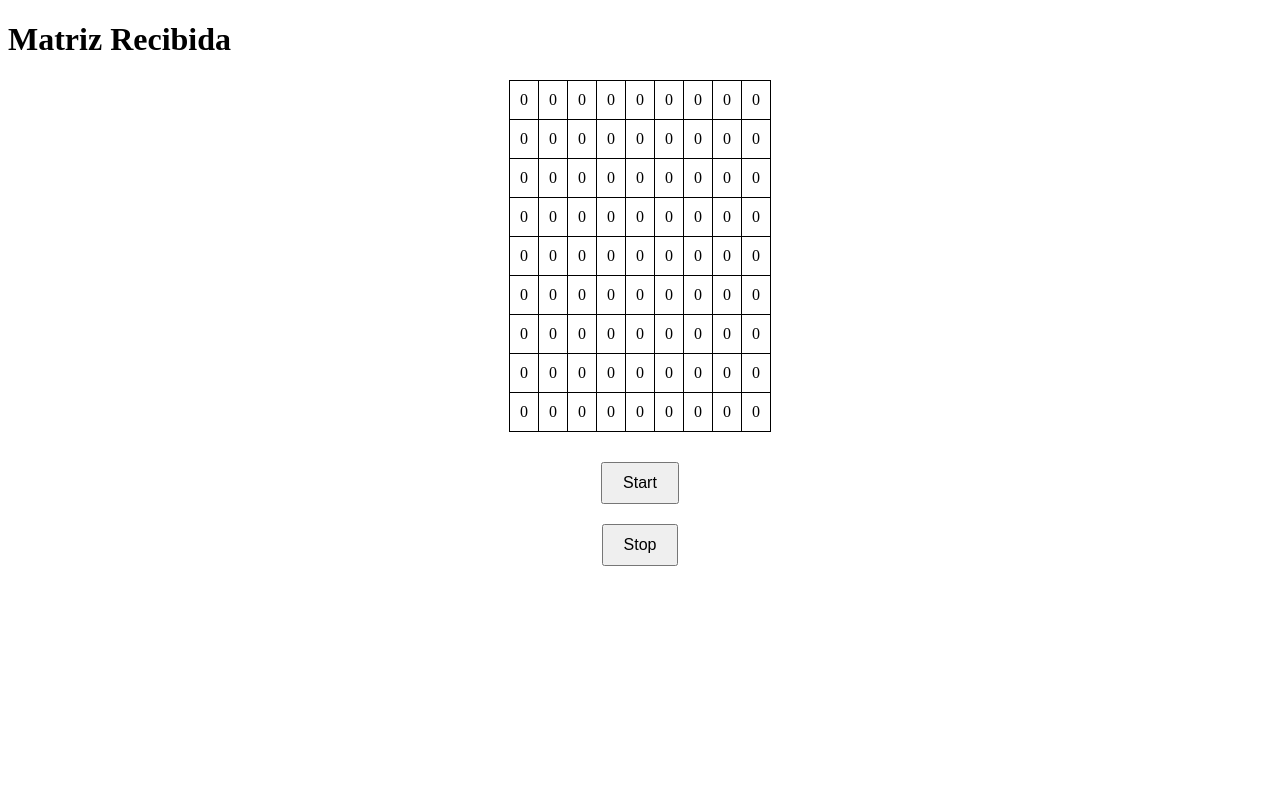
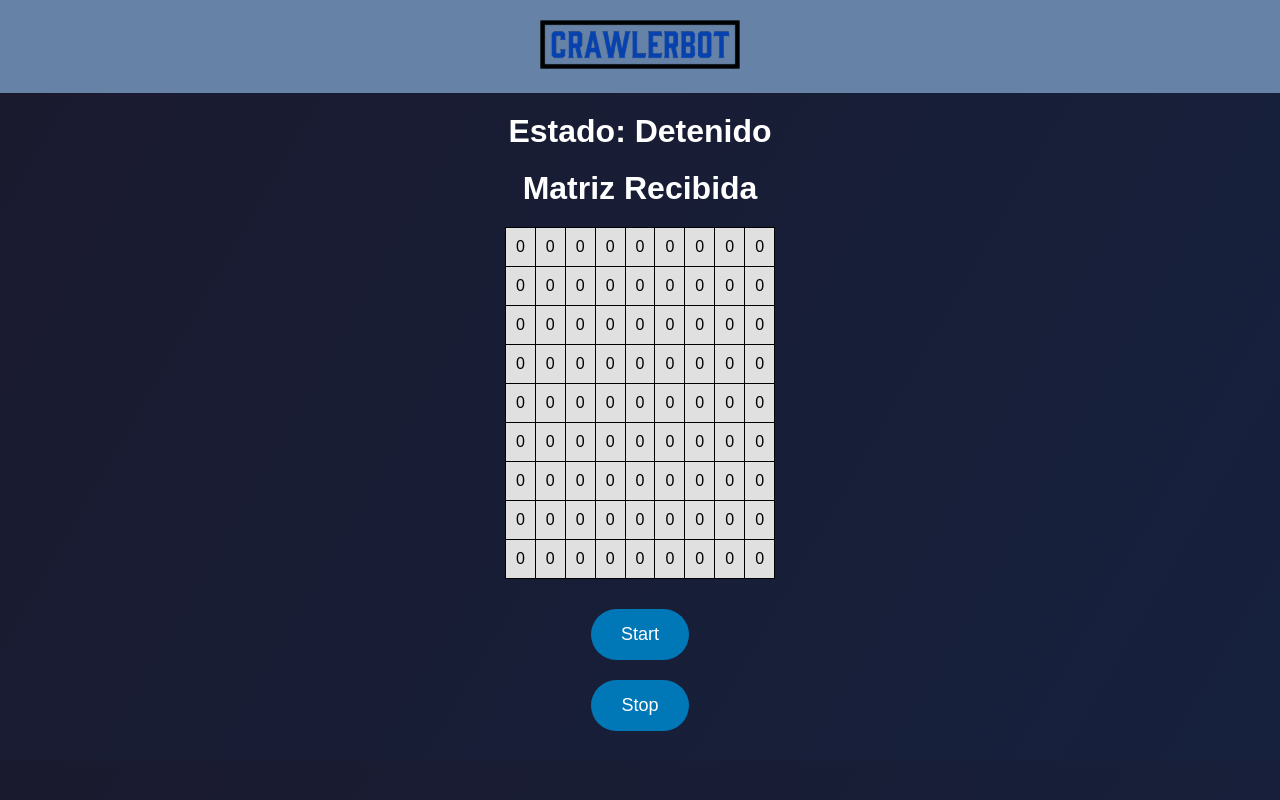
Before and after one commit to tpII/2024-A4-QLEARNING-ESP32, a Django app: page / in a window 1280 px wide. Run offline with Django 5.2, Linux system fonts and the light colour scheme.

Commit message:
Mejorada la pantalla del servidor, las funciones get del servidor y del microcontrolador

```diff
--- a/ServidorDjango/ServidorWeb/ServidorWeb/settings.py
+++ b/ServidorDjango/ServidorWeb/ServidorWeb/settings.py
@@ -124,6 +124,11 @@ USE_TZ = True
 # https://docs.djangoproject.com/en/5.1/howto/static-files/
 
 STATIC_URL = 'static/'
+# settings.py
+STATIC_URL = '/static/'
+STATICFILES_DIRS = [
+    BASE_DIR / "static",  # Asegúrate de que esta línea apunte a tu carpeta estática
+]
 
 # Default primary key field type
 # https://docs.djangoproject.com/en/5.1/ref/settings/#default-auto-field
--- a/ServidorDjango/ServidorWeb/myapp/templates/matriz.html
+++ b/ServidorDjango/ServidorWeb/myapp/templates/matriz.html
@@ -5,27 +5,80 @@
     <meta name="viewport" content="width=device-width, initial-scale=1.0">
     <title>Matriz</title>
     <style>
+        body {
+            margin: 0;
+            font-family: Arial, sans-serif;
+            background: linear-gradient(120deg, #1a1a2e, #16213e); /* Fondo degradado azul oscuro */
+            color: white;
+            text-align: center;
+        }
+
+        header {
+            background-color: #6683a7;
+            padding: 20px;
+        }
+
+        header img {
+            width: 200px; /* Ajusta el tamaño del logo */
+        }
+
+        h1 {
+            margin: 20px 0;
+            color: #ffffff;
+        }
+
         table {
             border-collapse: collapse;
             margin: 20px auto;
+            background: #e0e0e0; /* Fondo claro para contraste */
+            color: #000;
         }
+
         td, th {
             border: 1px solid #000;
             padding: 10px;
             text-align: center;
         }
+
         .buttons {
             text-align: center;
             margin: 20px;
         }
+
         button {
-            padding: 10px 20px;
-            font-size: 16px;
+            padding: 15px 30px;
+            font-size: 18px;
             margin: 10px;
+            border: none;
+            border-radius: 50px; /* Botones redondeados */
+            color: white;
+            background: #0077b6; /* Azul vibrante */
+            cursor: pointer;
+            transition: background-color 0.3s;
+        }
+
+        button:hover {
+            background: #023e8a; /* Azul más oscuro al pasar el cursor */
+        }
+
+        button:active {
+            background: #005f73; /* Azul intenso al hacer clic */
+        }
+
+        p {
+            margin: 20px auto;
+            font-size: 18px;
         }
     </style>
 </head>
 <body>
+    <header>
+    {% load static %}
+    <img src="{% static '/crawler.png' %}" alt="CrawlerBot Logo">
+    </header>
+
+    <main>
+        <h1>Estado: <span id="estado-crawler">{{ estado_crawler }}</span></h1>
         <h1>Matriz Recibida</h1>
         {% if matriz %}
             <table>
@@ -51,5 +104,27 @@
                 <button type="submit">Stop</button>
             </form>
         </div>
+    </main>
+
+    <script>
+        // Función para actualizar el estado
+        async function actualizarEstado() {
+            try {
+                const response = await fetch('/api/get_estado_crawler/');
+                if (response.ok) {
+                    console.log("entre");
+                    const data = await response.json();
+                    document.getElementById('estado-crawler').textContent = data.estado_crawler;
+                } else {
+                    console.error("Error al obtener el estado:", response.statusText);
+                }
+            } catch (error) {
+                console.error("Error de conexión:", error);
+            }
+        }
+
+        // Llama a la función cada segundo
+        setInterval(actualizarEstado, 1000);
+    </script>
 </body>
 </html>
--- a/ServidorDjango/ServidorWeb/myapp/urls.py
+++ b/ServidorDjango/ServidorWeb/myapp/urls.py
@@ -8,4 +8,6 @@ urlpatterns=[
     path('start/', views.start_button, name='start_button'),
     path('stop/', views.stop_button, name='stop_button'),
     path('get_start_state/', views.get_start_state, name='get_start_state'),
+    path('api/recibir_estado/',views.recibir_estado, name='recibir_estado'),
+    path('api/get_estado_crawler/',views.get_estado_crawler, name='get_estado_crawler'),
 ]
--- a/ServidorDjango/ServidorWeb/myapp/views.py
+++ b/ServidorDjango/ServidorWeb/myapp/views.py
@@ -10,13 +10,19 @@ from django.core.cache import cache
 
 # Variable global para el estado
 start = False  # Inicialmente apagado
+aprendiendoEjecutando=0 #-1-Detenido, 0-Aprendiendo, 1-Ejecutando
+textoEstadoCrawler="Detenido" #Detenido, Aprendiendo, Ejecutando lo aprendido
 
 
 matriz = [[0 for _ in range(9)] for _ in range(9)]  # Matriz 9x9 llena de ceros
 
 def mostrar_matriz(request):
     matriz = cache.get('matriz_global', [[0 for _ in range(9)] for _ in range(9)])  # Por defecto, una matriz 9x9 de ceros
-    return render(request, "matriz.html", {"matriz": matriz})
+    estado_crawler = cache.get('estado_crawler', textoEstadoCrawler)
+    return render(request, "matriz.html", {
+        "matriz": matriz,
+        "estado_crawler": estado_crawler
+    })
 
 def about(request):
     return HttpResponse("About")
@@ -63,9 +69,39 @@ def stop_button(request):
 # Método GET para consultar el estado de "start"
 def get_start_state(request):
     global start
-    print("Estado del crawler")
+    print("Boton start/stop:")
     print(start)
     response = JsonResponse({'start': start})
+    print(response.content.decode('utf-8'))
+    response['Content-Type'] = 'application/json'
+    return response
 
-    print(response.content.decode('utf-8'))
-    return response
+
+@csrf_exempt
+def recibir_estado(request):
+    global textoEstadoCrawler
+    if request.method == 'POST':
+        try:
+            data = json.loads(request.body)
+            EstadoAprendiendoEjecutando = data.get('estado')
+            print("Dato recibido estado: ")
+            print(EstadoAprendiendoEjecutando)# Intentamos extraer la matriz
+            if(EstadoAprendiendoEjecutando==-1):
+                textoEstadoCrawler="Detenido"
+            elif(EstadoAprendiendoEjecutando==0):
+                textoEstadoCrawler="Aprendiendo"
+            elif(EstadoAprendiendoEjecutando==1):
+                textoEstadoCrawler="Ejecutando lo aprendido"
+            cache.set('estado_crawler', textoEstadoCrawler, timeout=None)
+            print("Estado crawler:")
+            print(textoEstadoCrawler)# Sin límite de tiempo
+            cache.set('estado_crawler', textoEstadoCrawler, timeout=None)
+            return JsonResponse({'status': 'success', 'mensaje': 'Estado recibido y almacenado'}, status=200)
+        except json.JSONDecodeError:
+            return JsonResponse({'status': 'error', 'mensaje': 'JSON inválido'}, status=400)
+    else:
+        return JsonResponse({'status': 'error', 'mensaje': 'Solo acepta POST requests'}, status=405)
+
+def get_estado_crawler(request):
+    estado_crawler = cache.get('estado_crawler', textoEstadoCrawler)
+    return JsonResponse({"estado_crawler": estado_crawler})
```
Also changed, not shown: ServidorDjango/ServidorWeb/myapp/static/myapp/crawler.png (added), ServidorDjango/ServidorWeb/static/crawler.png (added), 1 other file. Lines whose indentation alone changed are shown as unchanged.
